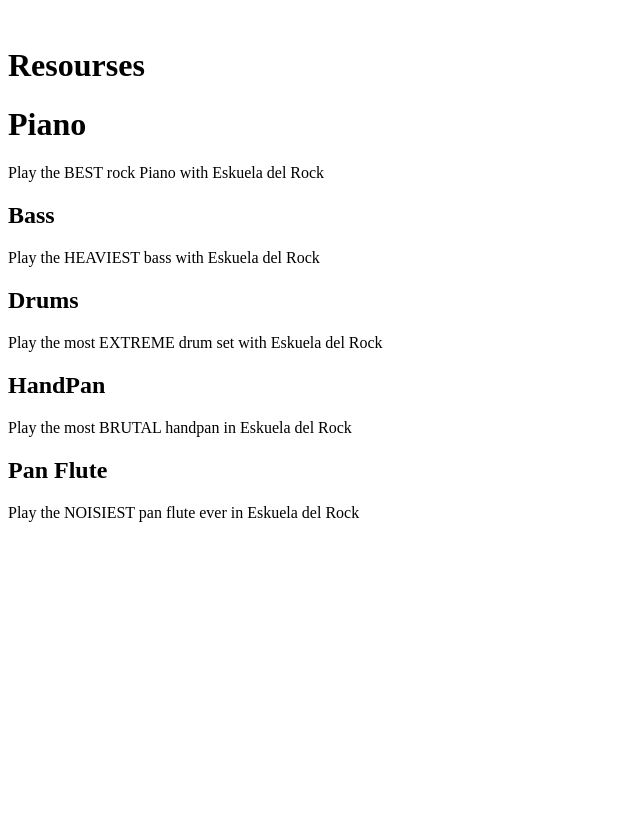
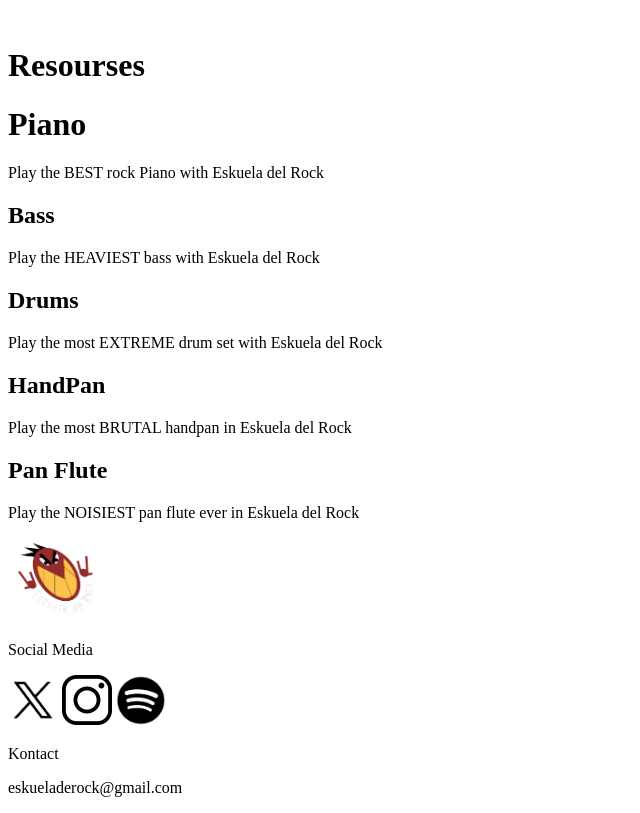
Before and after one commit to andrea-ainara/Toquem-el-Dom, a plain HTML site: page index.html in a window 1280 px wide. Shown: the whole page, without its empty margins (0-640 px from the left). Drawn offline with Linux system fonts and the light colour scheme.

Commit message:
footer and footer icons

```diff
--- a/index.html
+++ b/index.html
@@ -20,5 +20,17 @@
         <p>Play the most BRUTAL handpan in Eskuela del Rock</p>
      <h2>Pan Flute</h2>
         <p>Play the NOISIEST pan flute ever in Eskuela del Rock</p>
+        <footer>
+         <div></div>
+         <section>
+            <img src="src/img/EskueladeRockLogo.png" width="100px">
+            <p>Social Media</p>
+            <img src="src/img/footericons/twitr.png" width="50px">
+            <img src="src/img/footericons/instant.png" width="50px">
+            <img src="src/img/footericons/spotfy.png" width="50px">
+            <p>Kontact</p>
+            <p>eskueladerock@gmail.com</p>
+         </section>
+        </footer>
 </body>
 </html>
```
Also changed, not shown: src/pages/handpan.html (added, +14 -0 lines), src/img/footericons/instant.png (added), src/img/footericons/spotfy.png (added), src/img/footericons/twitr.png (added).
